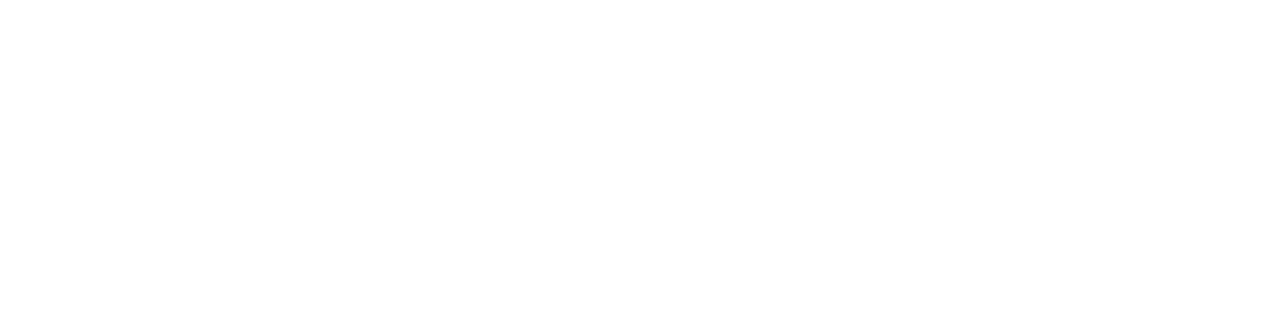
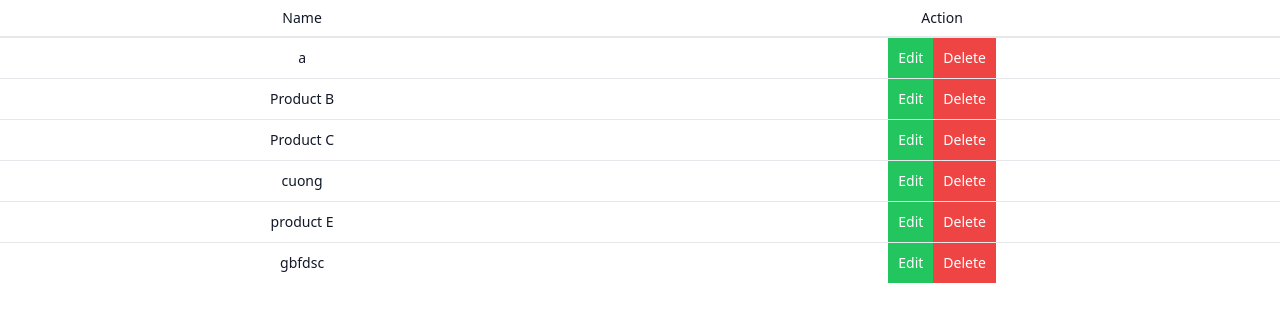
Before and after one commit to daocuong2306/project, a React (Vite) app: page /products in a window 1280 px wide. Before the commit this address had no page. Shown: the top 322 px of the page. Built offline with nearby package versions, Linux system fonts and the light colour scheme; data requests are answered from the project's data file.

Commit message:
crud product

```diff
--- a/db.json
+++ b/db.json
@@ -1,16 +1,36 @@
 {
   "products": [
     {
-      "id": 1,
-      "name": "Product A"
+      "name": "a",
+      "id": 1
+    },
+    {
+      "id": 2,
+      "name": "Product B"
+    },
+    {
+      "id": 3,
+      "name": "Product C"
+    },
+    {
+      "name": "cuong",
+      "id": 4
+    },
+    {
+      "name": "product E",
+      "id": 5
+    },
+    {
+      "name": "gbfdsc",
+      "id": 6
     }
   ],
-  "user" : [
+  "user": [
     {
-      "id" :1,
-      "name" : "Cuong",
-      "acc" : "cuong123",
-      "pass" : 123
+      "id": 1,
+      "name": "Cuong",
+      "acc": "cuong123",
+      "pass": 123
     }
   ]
 }
--- a/src/App.tsx
+++ b/src/App.tsx
@@ -1,12 +1,19 @@
 import Signin from "./components/login/Signin";
 import {BrowserRouter,Routes,Route} from 'react-router-dom'
 import Signup from "./components/login/Signup";
+import Dashboard from "./components/admin/dashboard";
+import AddProduct from "./components/admin/addProduct";
+import EditProduct from "./components/admin/editProduct";
 const App = () => {
     return (
       <BrowserRouter>
         <Routes>
             <Route path="/" element={<Signin/>}></Route>
             <Route path="/signin" element={<Signup/>}></Route>
+            <Route path="/products" element={<Dashboard/>}></Route>
+            <Route path="/edit/:id" element={<EditProduct/>}></Route>
+            <Route path="/add" element={<AddProduct/>}></Route>
+
         </Routes>
       </BrowserRouter>
     );
--- /dev/null
+++ b/src/api/products.ts
@@ -0,0 +1,22 @@
+import axios from "axios";
+
+const instance = axios.create({
+    baseURL: "http://localhost:3000/products",
+})
+export const getAll=()=>{
+    return instance.get("")
+}
+export const getById=(id:any)=>{
+    return instance.get(`/${id}`)
+}
+export const create=(data:any)=>{
+    return instance.post("",data)
+}
+export const remove=(id:any)=>{
+    return instance.delete(`/${id}`)
+}
+export const edit=(id:any,data:any)=>{
+    return instance.put(`/${id}`,data)
+}
+
+export default instance
--- a/src/app/store.ts
+++ b/src/app/store.ts
@@ -1,8 +1,10 @@
+import { productReducer } from '@/reducers/productsReducer';
 import { userReducer } from '@/reducers/userReducer';
 import { legacy_createStore as createStore, combineReducers } from 'redux';
 
 const rootReducer = combineReducers({
-    user : userReducer
+    user : userReducer,
+    products:productReducer
 })
 const store = createStore(rootReducer);
 export default store
--- /dev/null
+++ b/src/components/admin/addProduct.tsx
@@ -0,0 +1,59 @@
+import { create } from '@/api/products';
+import { useForm } from 'react-hook-form'
+import { useDispatch, useSelector } from 'react-redux';
+import { useNavigate } from 'react-router-dom';
+
+const AddProduct = () => {
+    const dispatch = useDispatch();
+    //lấy dữ liệu từ reducer
+    const { products } = useSelector((state: any) => state.products)
+    //tạo 1 biến navigate
+    const url = useNavigate()
+    const { register, handleSubmit } = useForm();
+    const addProductApi = async (d:any) => {
+        try {
+            const product = await create(d)
+            dispatch({ type: "admin/add_product", payload: product })
+        } catch (error) { }
+    }
+    const onHandleSubmit = (d: any) => {
+        addProductApi(d)
+       url("/products")
+    }
+    return (
+
+        <section className="bg-gray-100">
+            <div className="mx-auto max-w-screen-xl px-4 py-16 sm:px-6 lg:px-8">
+                <div className="grid grid-cols-1 gap-x-16 gap-y-8 lg:grid-cols-5">
+
+                    <div className="rounded-lg bg-white p-8 shadow-lg lg:col-span-3 lg:p-12">
+                        <form action="" className="space-y-4" onSubmit={handleSubmit(onHandleSubmit)}>
+                            <div>
+                                <label className="sr-only" htmlFor="name">Name</label>
+                                <input
+                                    className="w-full rounded-lg border-gray-200 p-3 text-sm"
+                                    placeholder="Name"
+                                    type="text"
+                                    id="name"
+                                    {...register("name")}
+                                />
+                            </div>
+                            <div className="mt-4">
+                                <button
+                                    type="submit"
+                                    className="inline-block w-full rounded-lg bg-black px-5 py-3 font-medium text-white sm:w-auto"
+
+                                >
+                                   Add Product
+                                </button>
+                            </div>
+                        </form>
+
+                    </div>
+                </div>
+            </div>
+        </section>
+    )
+}
+
+export default AddProduct
--- /dev/null
+++ b/src/components/admin/dashboard.tsx
@@ -0,0 +1,70 @@
+import { getAll,remove } from '@/api/products'
+import React from 'react'
+import { useState, useEffect } from "react"
+import { useDispatch, useSelector } from 'react-redux'
+import { useNavigate, Link } from 'react-router-dom'
+const Dashboard = () => {
+    const dispatch = useDispatch()
+
+    const { products } = useSelector((state: any) => state.products)
+
+    useEffect(() => {
+        const getProduct = async () => {
+            try {
+                const { data } = await getAll()
+                dispatch({ type: "admin/fetch_product", payload: data })
+
+            } catch (error) {
+
+            }
+        }
+        getProduct()
+    }, [])
+
+    const removeProduct=async(id:any)=>{
+        try {
+           const {data} =await remove(id)
+            dispatch({ type: "admin/delete_product", payload: data })
+        } catch (error) {
+
+        }
+    }
+    console.log(products);
+
+    return (
+
+        <div className="overflow-x-auto">
+            <table className="min-w-full divide-y-2 divide-gray-200 bg-white text-sm">
+                <thead className="ltr:text-left rtl:text-right">
+                    <tr>
+                        <th className="whitespace-nowrap px-4 py-2 font-medium text-gray-900">
+                            Name
+                        </th>
+                        <th className="whitespace-nowrap px-4 py-2 font-medium text-gray-900">
+                            Action
+                        </th>
+
+                    </tr>
+                </thead>
+
+                <tbody className="divide-y divide-gray-200 text-center">
+                    {products.map((product: any) => {
+                        return <tr>
+                            <td className="whitespace-nowrap px-4 py-2 font-medium text-gray-900">
+                                {product?.name}
+                            </td>
+                            <div className=''>
+                                <Link to={`/edit/${product.id}`}><button className='bg-green-500 text-white p-[10px]'>Edit</button></Link>
+                                <button className='bg-red-500 text-white p-[10px]' onClick={()=>removeProduct(product.id)}>Delete</button>
+                            </div>
+                        </tr>
+
+                    })}
+
+                </tbody>
+            </table>
+        </div>
+    )
+}
+
+export default Dashboard
--- /dev/null
+++ b/src/components/admin/editProduct.tsx
@@ -0,0 +1,75 @@
+import { edit, getById } from '@/api/products';
+import { useForm } from 'react-hook-form'
+import { useDispatch, useSelector } from 'react-redux';
+import { useNavigate, useParams } from 'react-router-dom';
+import { useEffect } from "react"
+const EditProduct = () => {
+    const { id } = useParams()
+    const dispatch = useDispatch();
+    //lấy dữ liệu từ reducer
+    const { products } = useSelector((state: any) => state.products)
+    //tạo 1 biến navigate
+    const url = useNavigate()
+    const { register, handleSubmit } = useForm();
+
+
+console.log(products);
+
+    useEffect(() => {
+        const getProductAPI = async (id: any) => {
+            try {
+                const { data } = await getById(id)
+                dispatch({type:"admin/fetch_productById",payload:data})
+            } catch (error) { }
+        }
+
+        getProductAPI(id)
+
+    }, [])
+    const editProductApi = async (d: any) => {
+        try {
+            const product = await edit(id, d)
+            dispatch({ type: "admin/update_product", payload: product })
+        } catch (error) { }
+    }
+    const onHandleSubmit = (d: any) => {
+
+        editProductApi(d)
+        url("/products")
+    }
+    return (
+
+        <section className="bg-gray-100">
+            <div className="mx-auto max-w-screen-xl px-4 py-16 sm:px-6 lg:px-8">
+                <div className="grid grid-cols-1 gap-x-16 gap-y-8 lg:grid-cols-5">
+
+                    <div className="rounded-lg bg-white p-8 shadow-lg lg:col-span-3 lg:p-12">
+                        <form action="" className="space-y-4" onSubmit={handleSubmit(onHandleSubmit)}>
+                            <div>
+                                <label className="sr-only" htmlFor="name">Name</label>
+                                <input
+                                    className="w-full rounded-lg border-gray-200 p-3 text-sm"
+                                    type="text"
+                                    id="name"
+                                    defaultValue={products.name}
+                                    {...register("name")}
+                                />
+                            </div>
+                            <div className="mt-4">
+                                <button
+                                    type="submit"
+                                    className="inline-block w-full rounded-lg bg-black px-5 py-3 font-medium text-white sm:w-auto"
+
+                                >
+                                    Add Product
+                                </button>
+                            </div>
+                        </form>
+                    </div>
+                </div>
+            </div>
+        </section>
+    )
+}
+
+export default EditProduct
--- /dev/null
+++ b/src/reducers/productsReducer.ts
@@ -0,0 +1,34 @@
+import { produce } from 'immer';
+const initialState = {
+    products: [] as any[]
+}
+
+export const productReducer = (state = initialState, action: any) => {
+    return produce(state, drafState => {
+        switch (action.type) {
+            case "admin/fetch_product":
+                drafState.products = action.payload;
+                return;
+            case "admin/fetch_productById":
+                drafState.products = action.payload;
+                return;
+            case "admin/add_product":
+                drafState.products.push(action.payload)
+                return;
+            case "admin/update_product":
+                const product = action.payload;
+                drafState.products = state.products.map((item: any) =>
+                    item.id === product.id ? product : item
+                );
+                return;
+            case "admin/delete_product":
+                const id = action.payload
+                drafState.products = state.products.filter((item: any) => item.id !== id)
+                return;
+
+            default:
+                return drafState
+
+        }
+    })
+}
```
Also changed, not shown: 1 other file (tests, documents, lock files or other folders).
